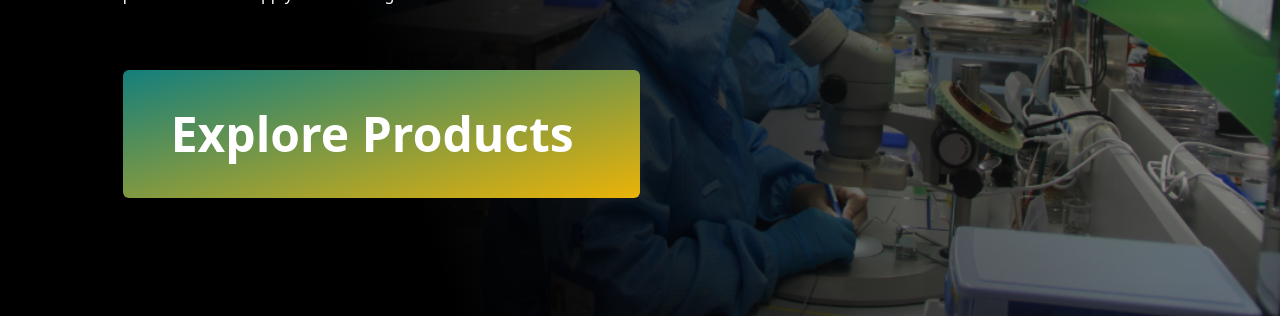
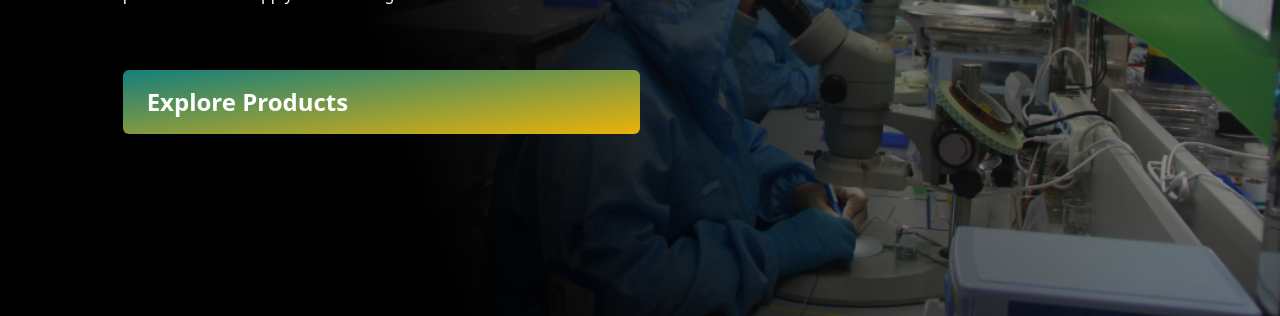
Before and after one commit to Adesdesk/Track-Pharma, a Next.js app in the folder frontend/: page / in a window 1280 px wide. Shown: the part 546-862 px from the top of the page. Built offline with nearby package versions, Linux system fonts and the light colour scheme; what wagmi would draw is missing.

Commit message:
Update index.js

```diff
--- a/frontend/pages/index.js
+++ b/frontend/pages/index.js
@@ -24,9 +24,9 @@ export default function Home() {
               Empowering healthcare through decentralization: the future of pharmaceutical supply chain management is here!
             </p>
             {/*<Link href='/products' className='py-4 px-6 text-white font-bold text-2xl rounded-md bg-gradient-to-br from-pharmaGreen-700 to-yellow-500'>Explore Products</Link>*/}
-            <Link href='/products' className='block py-4 px-6 text-white font-bold text-2xl
-            rounded-md bg-gradient-to-br from-pharmaGreen-700 to-yellow-500 md:text-3xl lg:text-4xl
-            xl:text-5xl md:py-6 lg:py-8 xl:py-10 md:px-8 lg:px-10 xl:px-12'>Explore Products</Link>
+            <Link href='/products' className='block py-2 px-4 text-white font-bold text-xl
+            rounded-md bg-gradient-to-br from-pharmaGreen-700 to-yellow-500 md:text-2xl lg:text-2xl
+            xl:text-2xl md:py-4 lg:py-4 xl:py-4 md:px-6 lg:px-6 xl:px-6'>Explore Products</Link>
             </div>
           </div>
         </div>
```
